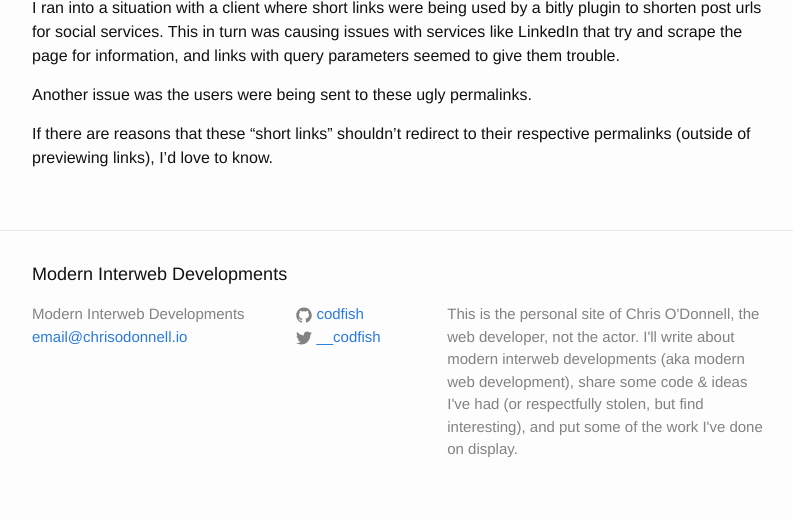
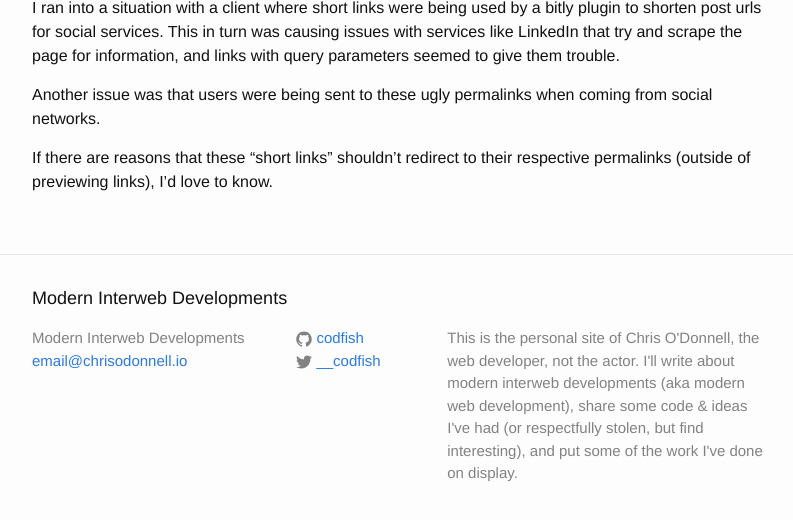
Before and after one commit to codfish/codfish.io, a Jekyll site: the page built from _posts/2015-08-25-redirect-wordpress-short-links-to-full-permalinks.md, in a window 1280 px wide, cut to the strip 772-1317 px from the top of the page. Shown: the top 520 px of the strip, without its empty margins (238-1031 px from the left). Built offline with Jekyll 4.4.1, drawn with Linux system fonts in a browser that asks for light colours.

Commit message:
fix grammer issue

```diff
--- a/_posts/2015-08-25-redirect-wordpress-short-links-to-full-permalinks.md
+++ b/_posts/2015-08-25-redirect-wordpress-short-links-to-full-permalinks.md
@@ -24,6 +24,6 @@ Short links don't automatically redirect to the post permalink, like some people
 
 I ran into a situation with a client where short links were being used by a bitly plugin to shorten post urls for social services. This in turn was causing issues with services like LinkedIn that try and scrape the page for information, and links with query parameters seemed to give them trouble.
 
-Another issue was the users were being sent to these ugly permalinks.
+Another issue was that users were being sent to these ugly permalinks when coming from social networks.
 
 If there are reasons that these "short links" shouldn't redirect to their respective permalinks (outside of previewing links), I'd love to know.
```
